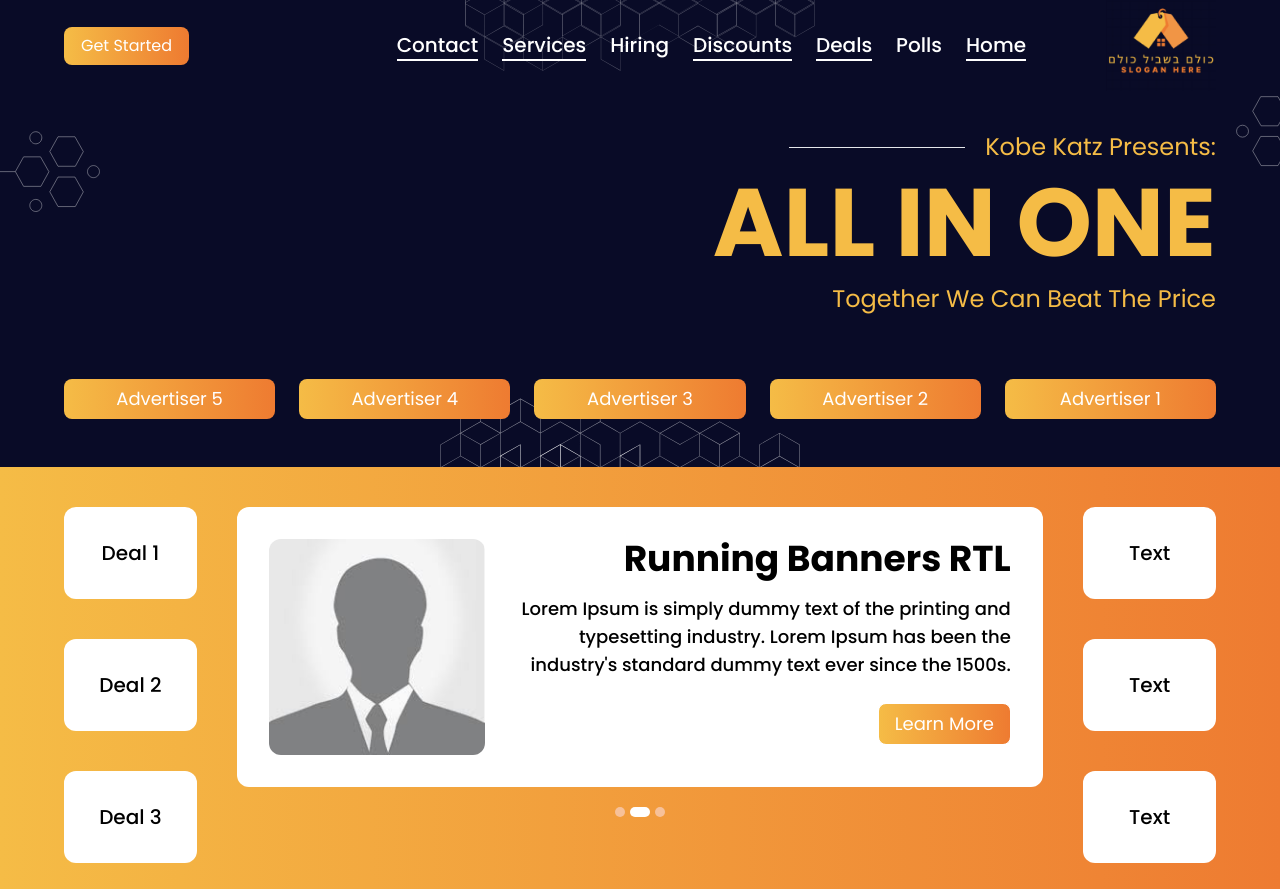
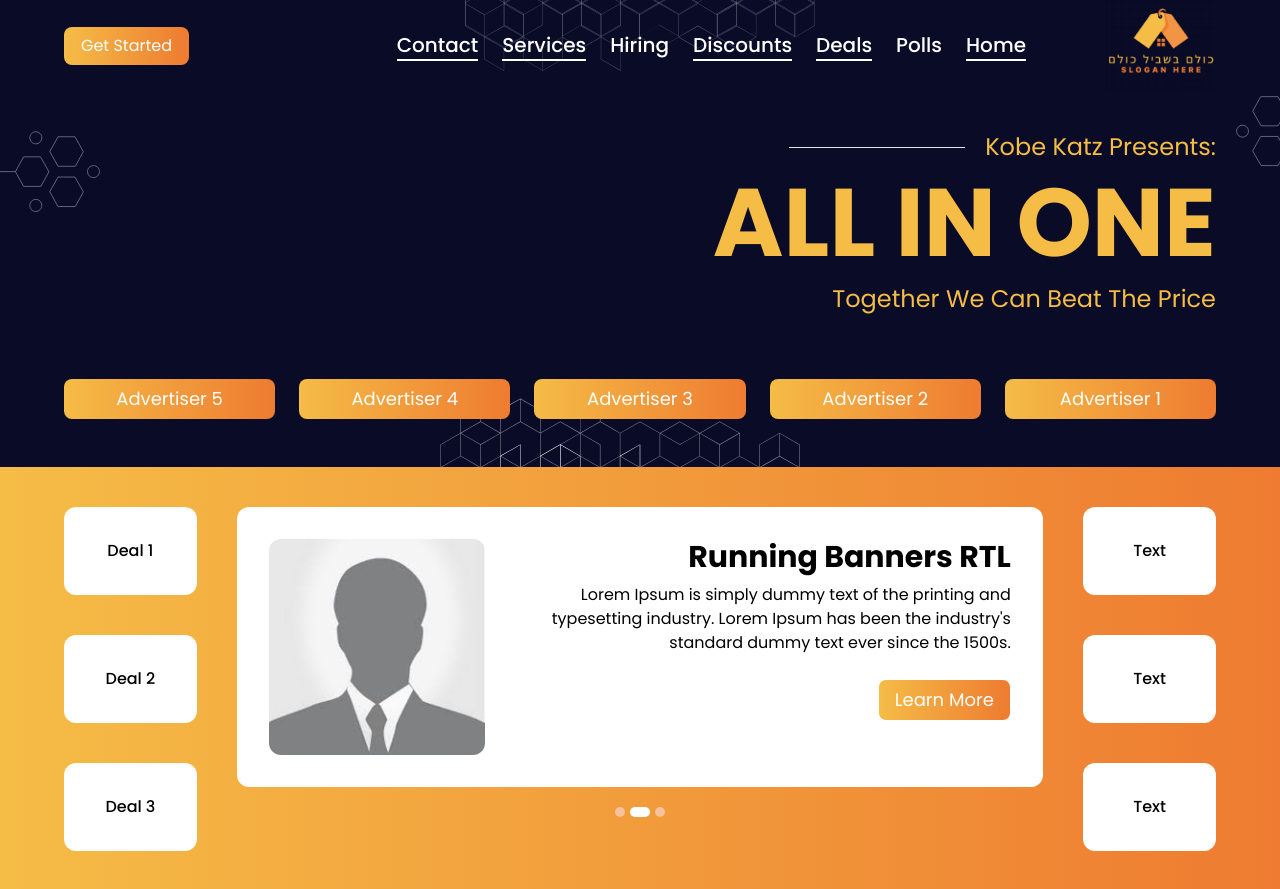
Before and after one commit to whoguri/kulam, a Next.js app: page / in a window 1280 px wide. Shown: the top 889 px of the page. Built offline with nearby package versions, Linux system fonts and the light colour scheme; no server answers.

Commit message:
font size

```diff
--- a/src/app/globals.css
+++ b/src/app/globals.css
@@ -74,3 +74,15 @@
   color: white; */
   @apply text-[0px] leading-[0] top-2/4 w-auto h-auto cursor-pointer border-none outline-0 text-white
 }
+
+.heading {
+  @apply 2xl:text-4xl xl:text-3xl text-xl font-bold
+}
+
+.subheading {
+  @apply 2xl:text-4xl xl:text-3xl text-xl font-bold
+}
+
+.paragraph {
+  @apply 2xl:text-lg xl:text-base text-sm font-medium
+}
--- a/src/components/Hero.js
+++ b/src/components/Hero.js
@@ -18,10 +18,10 @@ export default function Hero() {
             <div className="2xl:max-w-7xl xl:max-w-6xl max-w-[90%] mx-auto py-10">
                 <div className="md:flex gap-10 w-full">
                     <div className="md:w-[15%] w-full flex md:flex-col flex-row md:gap-10 gap-3 justify-between  md:mb-0 mb-5">
-                        <div className="bg-white w-full 2xl:py-9 xl:py-8 py-5 2xl:px-0 xl:px-0 px-3 text-center md:text-xl text-sm font-medium rounded-xl">Deal 1</div>
-                        <div className="bg-white w-full 2xl:py-9 xl:py-8 py-5 2xl:px-0 xl:px-0 px-3 text-center md:text-xl text-sm font-medium rounded-xl">Deal 2</div>
-                        <div className="bg-white w-full 2xl:py-9 xl:py-8 py-5 2xl:px-0 xl:px-0 px-3 text-center md:text-xl text-sm font-medium rounded-xl">Deal 3</div>
-                        <div className="bg-white w-full 2xl:py-9 xl:py-8 py-5 2xl:px-0 xl:px-0 px-3 text-center md:text-xl text-sm font-medium rounded-xl">Deal 4</div>
+                        <div className="bg-white w-full 2xl:py-9 xl:py-8 py-5 2xl:px-0 xl:px-0 px-3 text-center paragraph rounded-xl">Deal 1</div>
+                        <div className="bg-white w-full 2xl:py-9 xl:py-8 py-5 2xl:px-0 xl:px-0 px-3 text-center paragraph rounded-xl">Deal 2</div>
+                        <div className="bg-white w-full 2xl:py-9 xl:py-8 py-5 2xl:px-0 xl:px-0 px-3 text-center paragraph rounded-xl">Deal 3</div>
+                        <div className="bg-white w-full 2xl:py-9 xl:py-8 py-5 2xl:px-0 xl:px-0 px-3 text-center paragraph rounded-xl">Deal 4</div>
                     </div>
                     <div className="md:w-[70%] w-full">
                         <Slider {...settings}>
@@ -30,8 +30,8 @@ export default function Hero() {
                                     <Image src="/images/dummy.jfif" alt="dummy" width={225} height={224} className="rounded-xl md:w-[225px] w-full" />
                                 </div>
                                 <div className="text-end md:w-[70%] w-full md:pt-0 pt-6">
-                                    <h2 className="md:text-4xl text-xl font-bold">Running Banners RTL</h2>
-                                    <p className="md:text-lg text-sm font-medium md:pt-4 pt-2">Lorem Ipsum is simply dummy text of the printing and typesetting industry. Lorem Ipsum has been the industry's standard dummy text ever since the 1500s.</p>
+                                    <h2 className="subheading">Running Banners RTL</h2>
+                                    <p className="paragraph:pt-4 pt-2">Lorem Ipsum is simply dummy text of the printing and typesetting industry. Lorem Ipsum has been the industry's standard dummy text ever since the 1500s.</p>
                                     <button className="border border-white text-white px-4 py-[6px] md:mt-6 mt-4 md:text-lg text-sm rounded-lg gradient-bg">Learn More</button>
                                 </div>
                             </div>
@@ -40,8 +40,8 @@ export default function Hero() {
                                     <Image src="/images/dummy.jfif" alt="dummy" width={225} height={224} className="rounded-xl md:w-[225px] w-full" />
                                 </div>
                                 <div className="text-end md:w-[70%] w-full md:pt-0 pt-6">
-                                    <h2 className="md:text-4xl text-xl font-bold">Running Banners RTL</h2>
-                                    <p className="md:text-lg text-sm font-medium md:pt-4 pt-2">Lorem Ipsum is simply dummy text of the printing and typesetting industry. Lorem Ipsum has been the industry's standard dummy text ever since the 1500s.</p>
+                                    <h2 className="subheading">Running Banners RTL</h2>
+                                    <p className="paragraph:pt-4 pt-2">Lorem Ipsum is simply dummy text of the printing and typesetting industry. Lorem Ipsum has been the industry's standard dummy text ever since the 1500s.</p>
                                     <button className="border border-white text-white px-4 py-[6px] md:mt-6 mt-4 md:text-lg text-sm rounded-lg gradient-bg">Learn More</button>
                                 </div>
                             </div>
@@ -50,18 +50,18 @@ export default function Hero() {
                                     <Image src="/images/dummy.jfif" alt="dummy" width={225} height={224} className="rounded-xl md:w-[225px] w-full" />
                                 </div>
                                 <div className="text-end md:w-[70%] w-full md:pt-0 pt-6">
-                                    <h2 className="md:text-4xl text-xl font-bold">Running Banners RTL</h2>
-                                    <p className="md:text-lg text-sm font-medium md:pt-4 pt-2">Lorem Ipsum is simply dummy text of the printing and typesetting industry. Lorem Ipsum has been the industry's standard dummy text ever since the 1500s.</p>
+                                    <h2 className="subheading">Running Banners RTL</h2>
+                                    <p className="paragraph:pt-4 pt-2">Lorem Ipsum is simply dummy text of the printing and typesetting industry. Lorem Ipsum has been the industry's standard dummy text ever since the 1500s.</p>
                                     <button className="border border-white text-white px-4 py-[6px] md:mt-6 mt-4 md:text-lg text-sm rounded-lg gradient-bg">Learn More</button>
                                 </div>
                             </div>
                         </Slider>
                     </div>
                     <div className="md:w-[15%] w-full flex md:flex-col flex-row md:gap-10 gap-3 justify-between md:mt-0 mt-14">
-                        <div className="bg-white w-full 2xl:py-9 xl:py-8 py-5 2xl:px-0 xl:px-0 px-3 text-center md:text-xl text-sm font-medium rounded-xl">Text</div>
-                        <div className="bg-white w-full 2xl:py-9 xl:py-8 py-5 2xl:px-0 xl:px-0 px-3 text-center md:text-xl text-sm font-medium rounded-xl">Text</div>
-                        <div className="bg-white w-full 2xl:py-9 xl:py-8 py-5 2xl:px-0 xl:px-0 px-3 text-center md:text-xl text-sm font-medium rounded-xl">Text</div>
-                        <div className="bg-white w-full 2xl:py-9 xl:py-8 py-5 2xl:px-0 xl:px-0 px-3 text-center md:text-xl text-sm font-medium rounded-xl">Text</div>
+                        <div className="bg-white w-full 2xl:py-9 xl:py-8 py-5 2xl:px-0 xl:px-0 px-3 text-center paragraph rounded-xl">Text</div>
+                        <div className="bg-white w-full 2xl:py-9 xl:py-8 py-5 2xl:px-0 xl:px-0 px-3 text-center paragraph rounded-xl">Text</div>
+                        <div className="bg-white w-full 2xl:py-9 xl:py-8 py-5 2xl:px-0 xl:px-0 px-3 text-center paragraph rounded-xl">Text</div>
+                        <div className="bg-white w-full 2xl:py-9 xl:py-8 py-5 2xl:px-0 xl:px-0 px-3 text-center paragraph rounded-xl">Text</div>
                     </div>
                 </div>
             </div>
```
